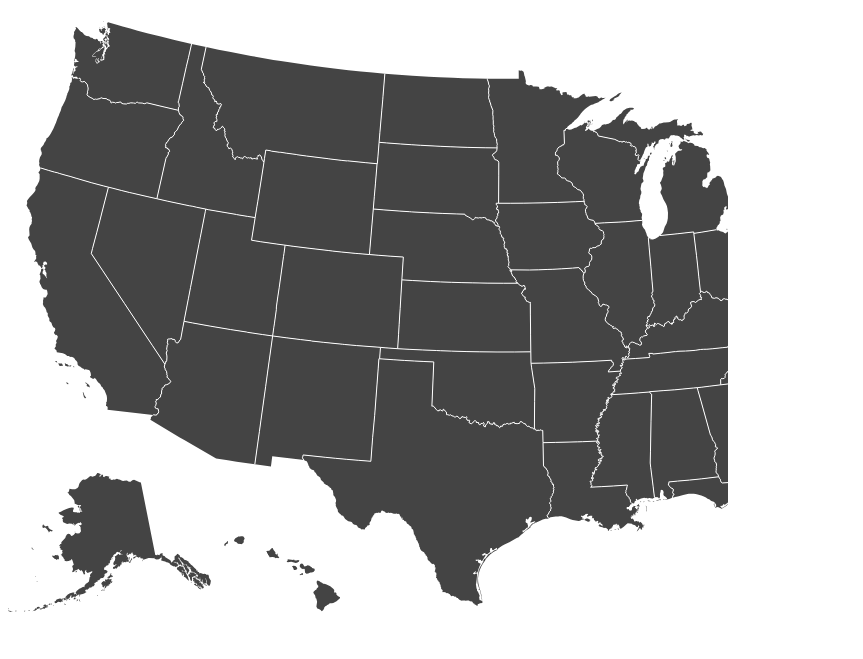
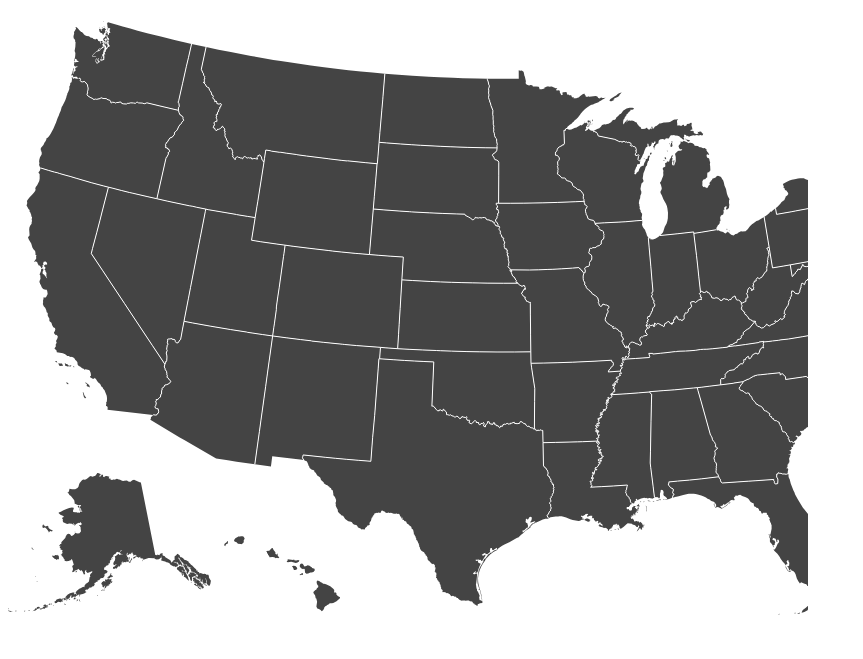
Before and after one commit to mwmckenzie/D3_Zoom2BBox_Template, a website: page index.html in a window 1280 px wide. Shown: the whole page, without its empty margins (0-863 px from the left). Drawn offline with Linux system fonts and the light colour scheme.

Commit message:
Update project metadata and refactor chart dimensions setup
Renamed and updated metadata in `package.json`, including adding dependencies for `d3` and `eslint`. Refactored chart dimension and canvas setup in `index.html` for better clarity and responsiveness. Removed redundant code and improved structure for maintainability.

```diff
--- a/d3_zoom_bb_onclick.html
+++ b/index.html
@@ -11,6 +11,15 @@
 <script>
 
     let states = null;
+    let stateBordersData = null;
+
+    // Specify the chart’s dimensions.
+    const width = window.screen.width;
+    const height = Math.min(width, 720);
+
+    // Prepare a canvas.
+    const devicePxlRatio = window.devicePixelRatio ?? 1;
+
 
     function reset() {
         states.transition().style("fill", null);
@@ -42,14 +51,7 @@
         g.attr("stroke-width", 1 / transform.k);
     }
 
-    let stateBordersData = null;
 
-    // Specify the chart’s dimensions.
-    const width = window.screen.width * 0.9;
-    const height = Math.min(width, 720) * 0.9; // Observable sets a responsive *width*
-
-    // Prepare a canvas.
-    const devicePxlRatio = window.devicePixelRatio ?? 1;
 
     const zoom = d3.zoom()
         .scaleExtent([1, 8])
```
Also changed, not shown: package.json (+9 -3 lines).
